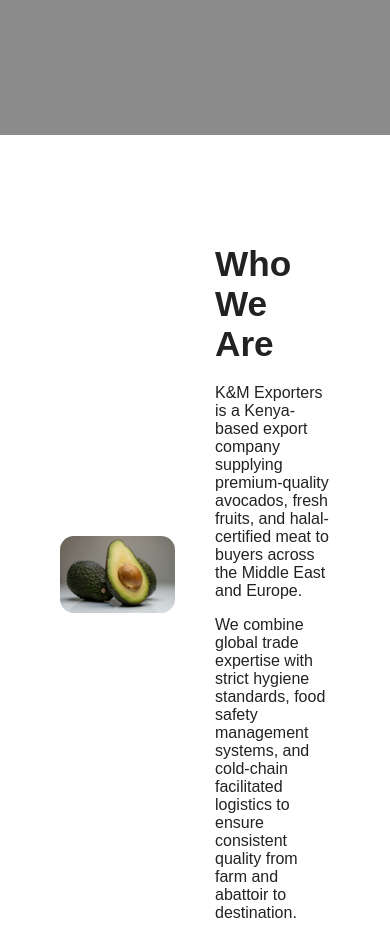
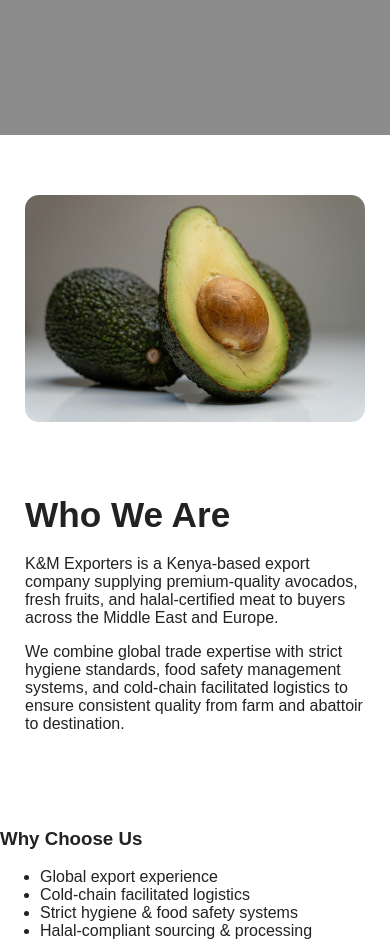
Before and after one commit to simonmburunjuguna7-bit/km-avocado-exporters-2026, a plain HTML site: page index.html in a window 390 px wide. Shown: the part 540-1483 px from the top of the page. Drawn offline with Linux system fonts and the light colour scheme; files whose address does not match are found by name.

Commit message:
Update style.css

```diff
--- a/assets/css/style.css
+++ b/assets/css/style.css
@@ -172,3 +172,9 @@
   font-size: 2.2rem;
   margin-bottom: 20px;
 }
+@media (max-width: 900px) {
+  .vision {
+    grid-template-columns: 1fr;
+    padding: 60px 25px;
+  }
+}
```
